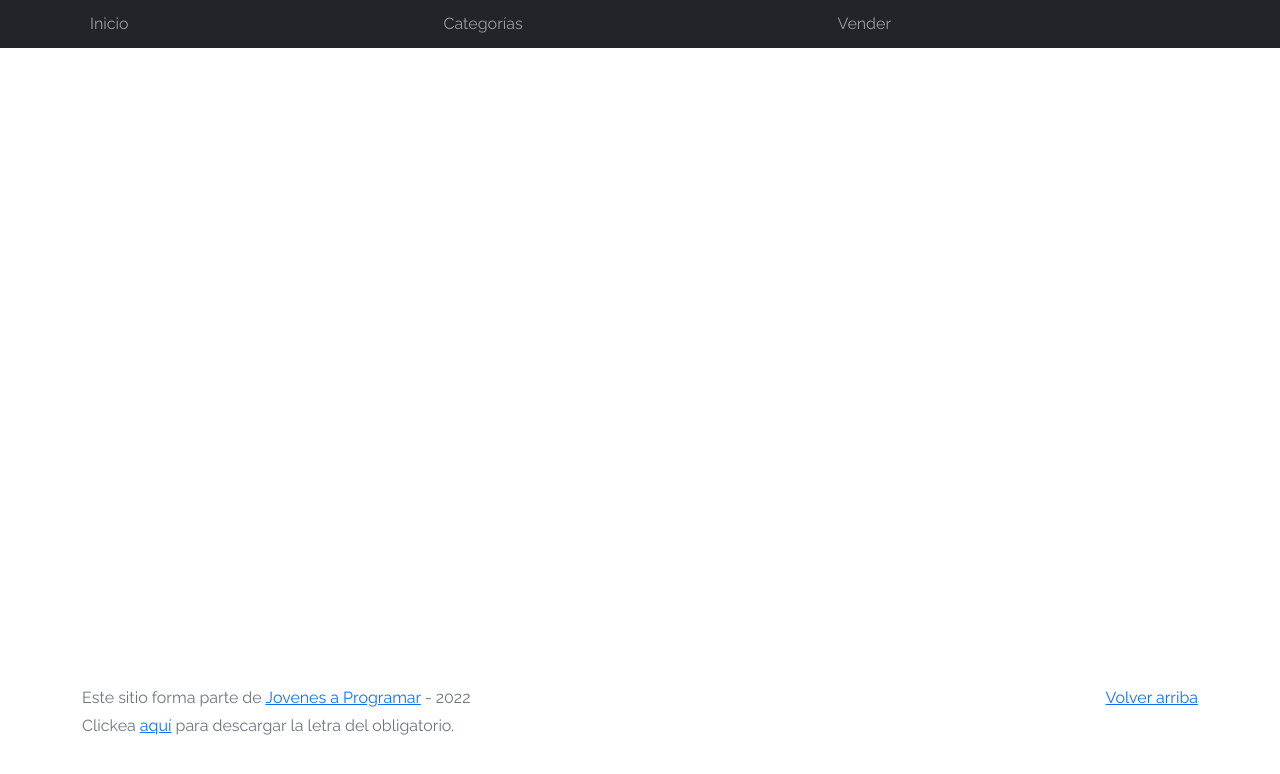
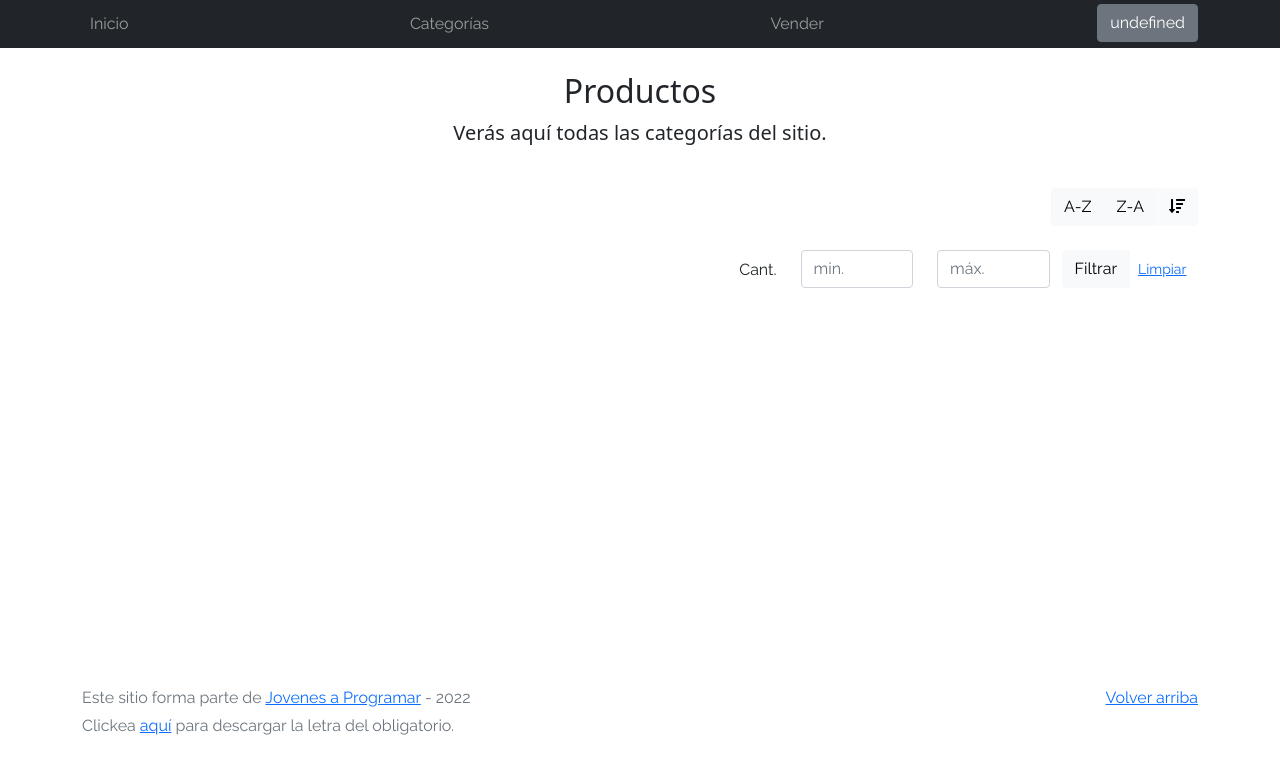
Before and after one commit to javieralmeida30/eMercado.github.io, a plain HTML site: page products.html in a window 1280 px wide. Drawn offline with Linux system fonts and the light colour scheme; no server answers.

Commit message:
ul li, link del sort1 y 2, filtro y orden product

```diff
--- a/products.html
+++ b/products.html
@@ -31,14 +31,57 @@
             <a class="nav-link" href="sell.html">Vender</a>
           </li>
           <li class="nav-item">
-          </li>
+
+            <a class="nav-item" href="my-profile.html"> <button type="button" class="btn btn-secondary"><span id='usuarioPrincipal'></span></button>
+             <script> document.getElementById('usuarioPrincipal').innerHTML = localStorage.usuario; </script> </a>
+            </li>
         </ul>
       </div>
     </div>
   </nav>
-  <main class="pb-5 container">
-    <div class="row">
-    <div id="product-list-container">
+  <main class="pb-5">
+    <div class="text-center p-4">
+      <h2>Productos</h2>
+      <p class="lead">Verás aquí todas las categorías del sitio.</p>
+    </div>
+    <div class="container">
+      <div class="row">
+        <div class="col text-end">
+          <div class="btn-group btn-group-toggle mb-4" data-bs-toggle="buttons">
+            <input onclick="sortAndShow1()" type="radio" class="btn-check" name="options" id="sortAsc">
+            <label class="btn btn-light" for="sortAsc">A-Z</label>
+            <input onclick="sortAndShow2()" type="radio" class="btn-check" name="options" id="sortDesc">
+            <label class="btn btn-light" for="sortDesc">Z-A</label>
+            <input type="radio" class="btn-check" name="options" id="sortByCount" checked>
+            <label class="btn btn-light" for="sortByCount"><i class="fas fa-sort-amount-down mr-1"></i></label>
+          </div>
+        </div>
+      </div>
+      <div class="row">
+        <div class="col-lg-6 offset-lg-6 col-md-12 mb-1 container">
+          <div class="row container p-0 m-0">
+            <div class="col">
+              <p class="font-weight-normal text-end my-2">Cant.</p>
+            </div>
+            <div class="col">
+              <input class="form-control" type="number" placeholder="min." id="rangoMinimo">
+            </div>
+            <div class="col">
+              <input class="form-control" type="number" placeholder="máx." id="rangoMaximo">
+            </div>
+            <div class="col-3 p-0">
+              <div class="btn-group" role="group">
+                <button onclick="ordenarProducts(cantidadMinima, cantidadMaxima)" class="btn btn-light btn-block" id="rangeFilterCount">Filtrar</button>
+                <button onclick="clearFilter(cantidadMinima, cantidadMaxima)" class="btn btn-link btn-sm" id="clearRangeFilter">Limpiar</button>
+              </div>
+            </div>
+          </div>
+        </div>
+      </div>
+      <div class="row">
+        <div class="list-group" id="product-list-container">
+        </div>
+      </div>
     </div>
   </main>
   <footer class="text-muted">
@@ -61,8 +104,7 @@
   </div>
   <script src="js/bootstrap.bundle.min.js"></script>
   <script src="js/init.js"></script>
-  <script src="js/products.js">
-  </script>
+  <script src="js/products.js"></script>
 </body>
 
 </html>
```
